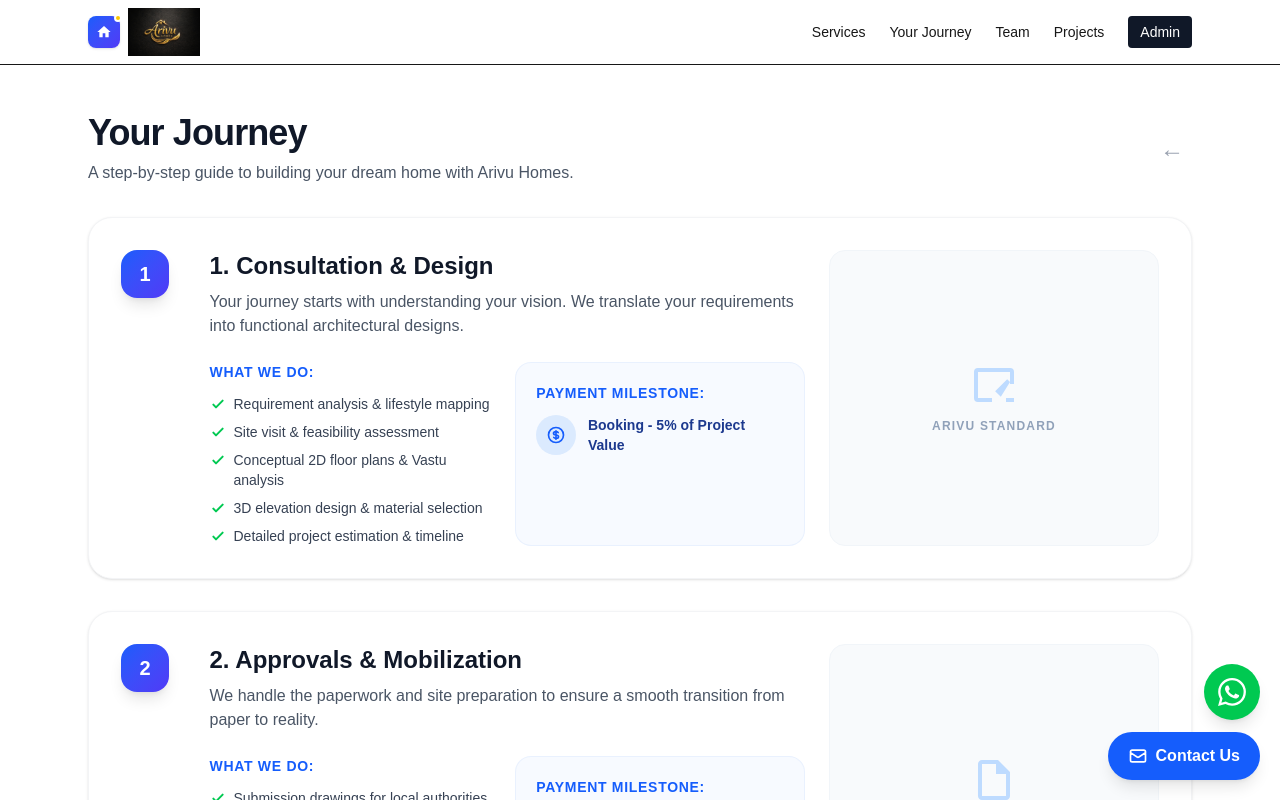
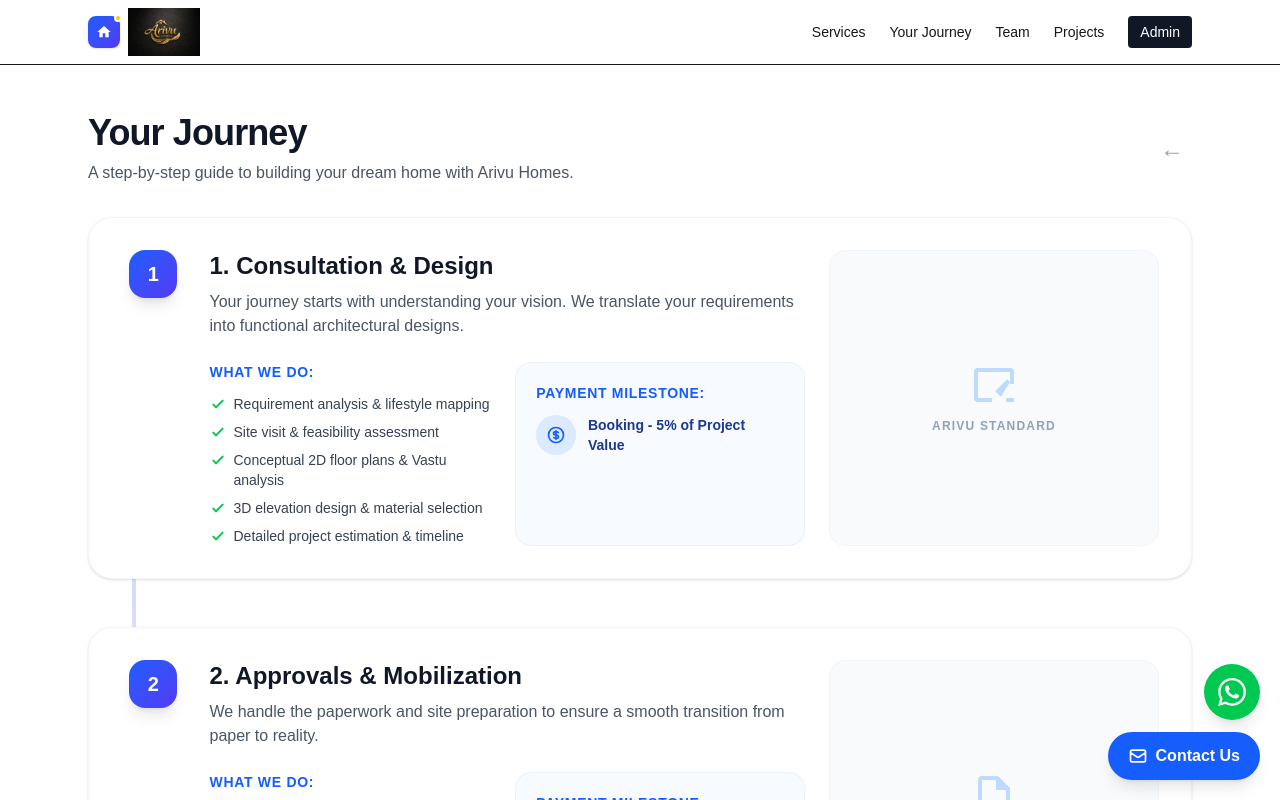
Before and after one commit to Rohithg86/arivu-homes, a Next.js app: page /journey in a window 1280 px wide. Shown: the top 800 px of the page. Built offline with nearby package versions, Linux system fonts and the light colour scheme.

Commit message:
style: add timeline visual and broaden header container

```diff
--- a/src/app/journey/page.tsx
+++ b/src/app/journey/page.tsx
@@ -80,11 +80,14 @@ export default function JourneyPage() {
         </Link>
       </div>
 
-      <div className="space-y-8">
+      <div className="relative space-y-12">
+        {/* Vertical Timeline Line */}
+        <div className="absolute left-6 md:left-[2.75rem] top-0 bottom-0 w-1 bg-gradient-to-b from-blue-600 via-indigo-600 to-transparent hidden sm:block opacity-20 rounded-full" />
+
         {steps.map((s, i) => (
-          <div key={i} className="relative grid md:grid-cols-12 gap-6 bg-white rounded-3xl border border-gray-100 p-6 sm:p-8 shadow-sm hover:shadow-md transition-shadow">
-            <div className="md:col-span-1">
-              <div className="w-12 h-12 rounded-2xl bg-gradient-to-br from-blue-600 to-indigo-600 flex items-center justify-center text-white font-bold text-xl shadow-lg">
+          <div key={i} className="relative grid md:grid-cols-12 gap-6 bg-white rounded-3xl border border-gray-100 p-6 sm:p-8 shadow-sm hover:shadow-md transition-shadow z-10">
+            <div className="md:col-span-1 flex flex-col items-center">
+              <div className="w-12 h-12 rounded-2xl bg-gradient-to-br from-blue-600 to-indigo-600 flex items-center justify-center text-white font-bold text-xl shadow-lg shrink-0">
                 {i + 1}
               </div>
             </div>
```
